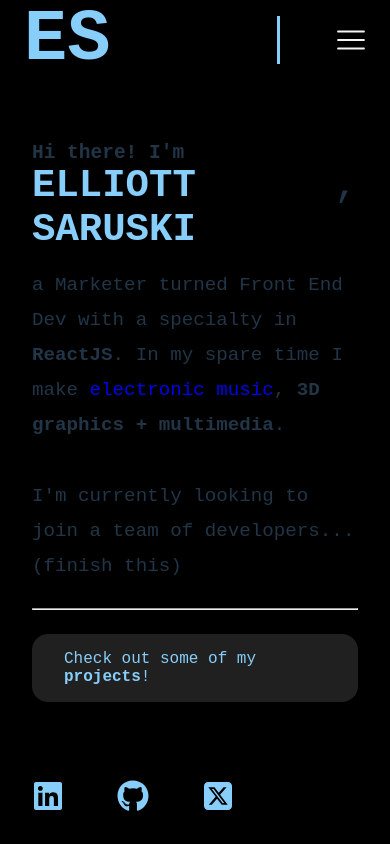
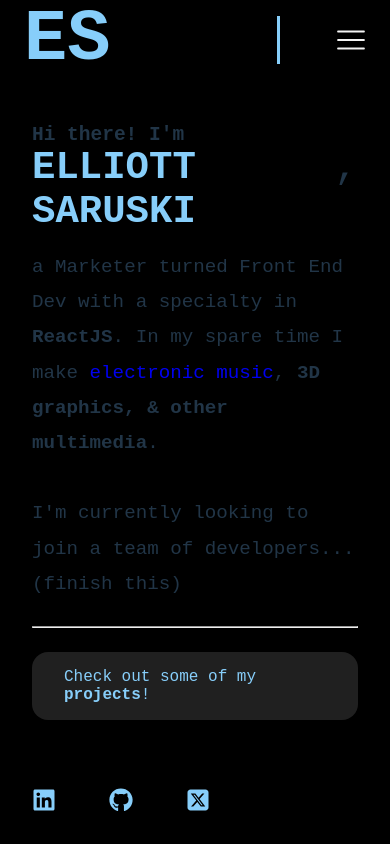
Before and after one commit to elliottsaruski/ES_front-end-portfolio, a React (Vite) app: page / in a window 390 px wide. Built offline with nearby package versions, Linux system fonts and the light colour scheme; a web font is replaced by a local one.

Commit message:
Updated App.css and overall design implementation

```diff
--- a/src/App.css
+++ b/src/App.css
@@ -183,7 +183,6 @@ main > section {
     z-index: 100;
     font-size: calc(1.5vw + 1.5vh);
     border: 2px solid var(--clr-font-accent);
-    border-top: none;
     border-bottom-left-radius: 5px;
     border-bottom-right-radius: 5px;
   }
@@ -206,11 +205,7 @@ main > section {
 
   /* -----------home media Q--------------- */
 
-  .contact-links-wrapper svg,
-  img {
-    height: 2rem !important;
-    width: 2rem !important;
-  }
+
 }
 /* -----------------MEDIA Q END----------------- */
 
@@ -244,7 +239,6 @@ main > section {
   height: auto;
   justify-content: left;
   align-items: baseline;
-  gap: 0.5rem;
   position: relative;
   user-select: none;
   font-size: clamp(1rem, 10vw, 5rem);
@@ -267,6 +261,7 @@ main > section {
   line-height: 2.2rem;
   font-size: clamp(1.2rem, 2vw, 1.5rem);
   padding-top: 1rem;
+  word-spacing: 0.001rem;
 }
 
 .description a {
--- a/src/Components/Pages/Home.jsx
+++ b/src/Components/Pages/Home.jsx
@@ -14,8 +14,9 @@ function Home() {
           a Marketer turned Front End Dev with a specialty in{" "}
           <strong>ReactJS</strong>. In my spare time I make{" "}
           <a href="https://soundcloud.com/envimusic">electronic music</a>,{" "}
-          <strong>3D graphics + multimedia</strong>. <br></br><br></br>I{"'"}m currently looking
-          to join a team of developers...(finish this)
+          <strong>3D graphics, & other multimedia</strong>.<br></br>
+          <br></br>I{"'"}m currently looking to join a team of
+          developers...(finish this)
           {/* potential to add blog here?? */}
         </span>
         <hr></hr>
```
